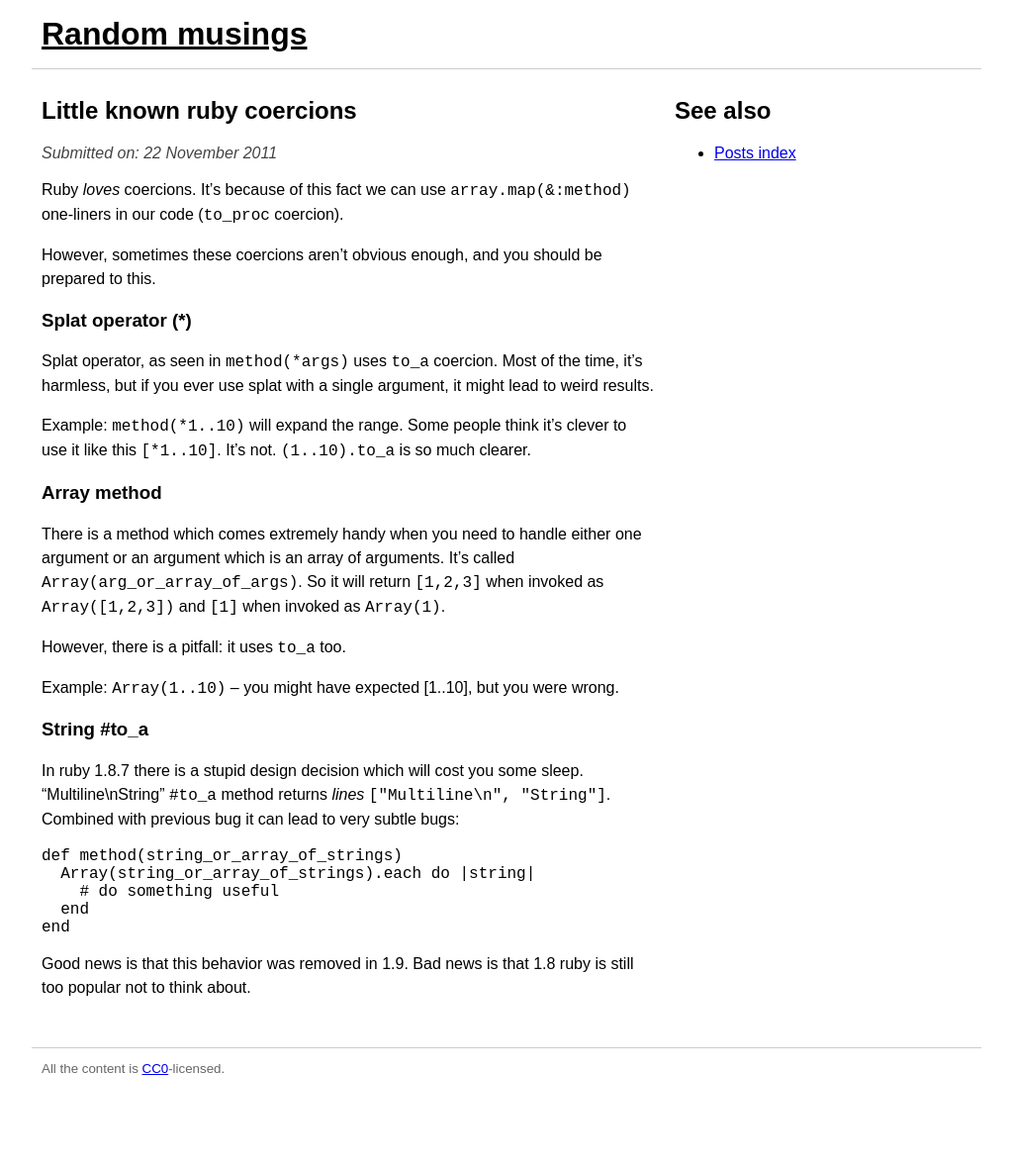
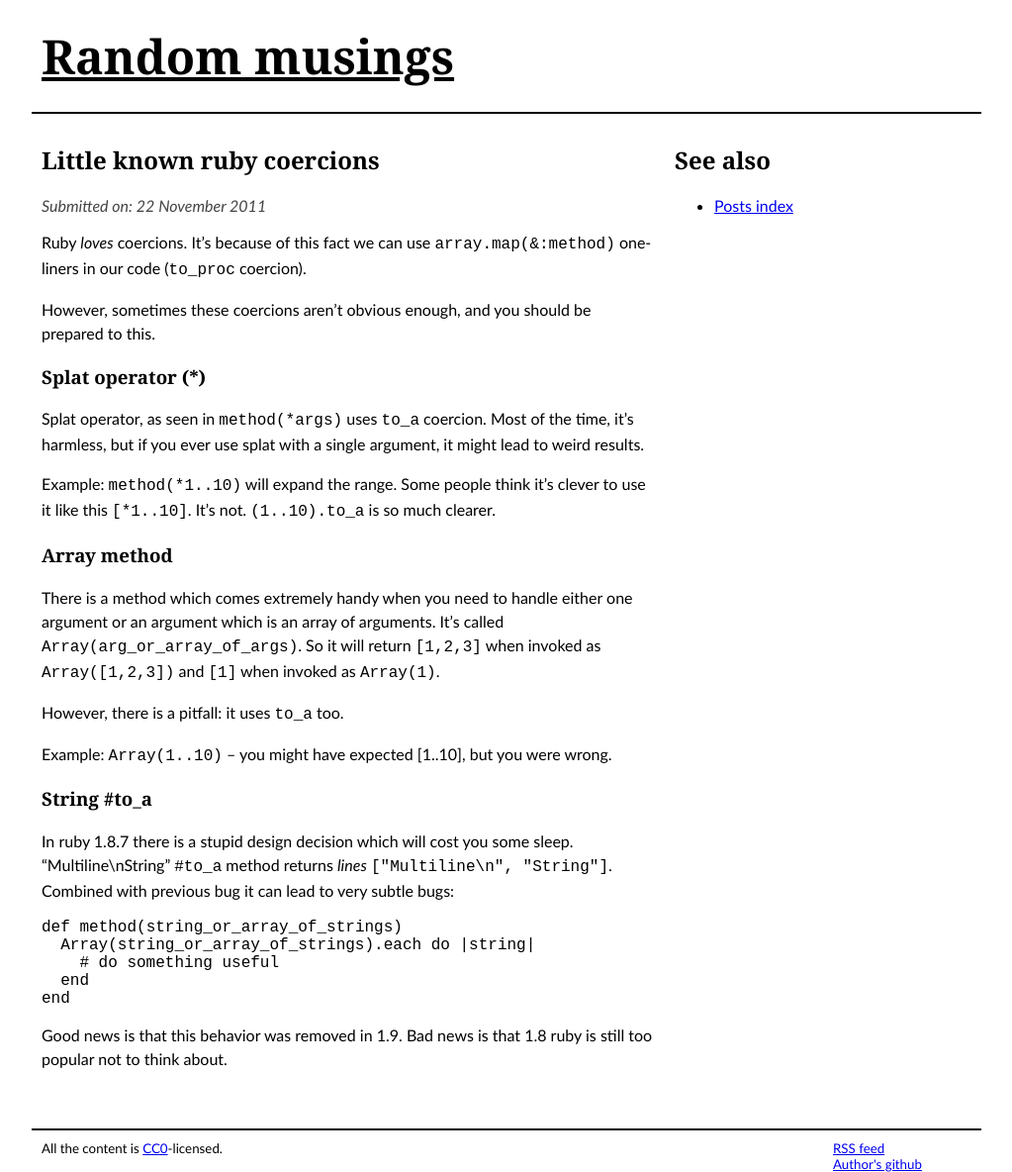
Before and after one commit to markiz/markiz.github.com, a Jekyll site: the page built from _posts/2011-11-22-1-ruby-coercions.markdown, in a window 1280 px wide. Shown: the whole page at 99% size, without its empty margins (128-1151 px from the left). Built offline with Jekyll 4.4.1, drawn with Linux system fonts in a browser that asks for light colours; Markdown is read by kramdown in place of the engine named in the settings; comment, search, counter and statistics services are not loaded; before the commit the page ends 1101 px from its top, so only the background shows below that.

Commit message:
Minor restyling

```diff
--- a/_layouts/post.html
+++ b/_layouts/post.html
@@ -10,10 +10,10 @@
   </head>
 
   <body class>
+    <header class="container_12"><h1><a href="/">Random musings</a></h1></header>
 
-    <div id="wrapper" class="container_12">
-      <h1><a href="/">Random musings</a></h1>
-      <div id="post" class="grid_8">
+    <div class="container_12">
+      <article id="post" class="grid_8">
         <h2>{{page.title}}</h2>
         <date>Submitted on: {{page.date | date_to_long_string }}</date>
         {{content}}
@@ -34,13 +34,22 @@
             })();
           </script>
         </div>
-
-    </div><aside id="sidebar" class="grid_4">
+      </article>
+      <aside id="sidebar" class="grid_4">
         <h2>See also</h2>
         <ul class='see-also'>
           <li><a href="/">Posts index</a></li>
         </ul>
-    </aside></div>
-    <div id="footer" class="container_12"><p class="grid_8">All the content is <a href="http://creativecommons.org/publicdomain/zero/1.0/">CC0</a>-licensed.</p></div>
+      </aside>
+    </div>
+    <footer class="container_12">
+      <div class="grid_10">All the content is <a href="http://creativecommons.org/publicdomain/zero/1.0/">CC0</a>-licensed.</div>
+      <div class="grid_2">
+        <ul>
+          <li><a href='/feed.xml'>RSS feed</a></li>
+          <li><a href='http://github.com/markiz'>Author's github</a></li>
+        </ul>
+      </div>
+    </footer>
   </body>
 </html>
--- a/stylesheets/custom.css
+++ b/stylesheets/custom.css
@@ -1,11 +1,17 @@
 body {
   font-size: 16px;
+  font-family: "Trebuchet MS", sans-serif;
+}
+
+h1, h2, h3, h4, h5, h6 {
+  font-family: "Georgia", serif;
 }
 
 h1 {
-  border-bottom: 1px solid #CCC;
+  border-bottom: 2px solid black;
+  font-size: 3em;
   padding: 0.5em 0 0.5em 10px;
-  margin: 0 0 0.25em 0;
+  margin: 0 0 10px 0;
 }
 
 
@@ -17,9 +23,19 @@ div.highlight {
   padding-left: 1em;
 }
 
-#footer {
-  border-top: 1px solid #CCC;
+footer {
+  margin-top: 10px;
+  border-top: 2px solid black;
+  font-size: smaller;
+  padding-top: 10px;
 }
+
+footer ul {
+  margin: 0;
+  padding: 0;
+  list-style-type: none;
+}
+
 
 h1 > a {
   color: black;
@@ -33,8 +49,3 @@ h1 > a {
 #post p {
   line-height: 1.5em;
 }
-
-#footer {
-  font-size: smaller;
-  color: #666;
-}
```
Also changed, not shown: _layouts/default.html (+13 -4 lines), 1 other file. Lines whose indentation alone changed are shown as unchanged.
